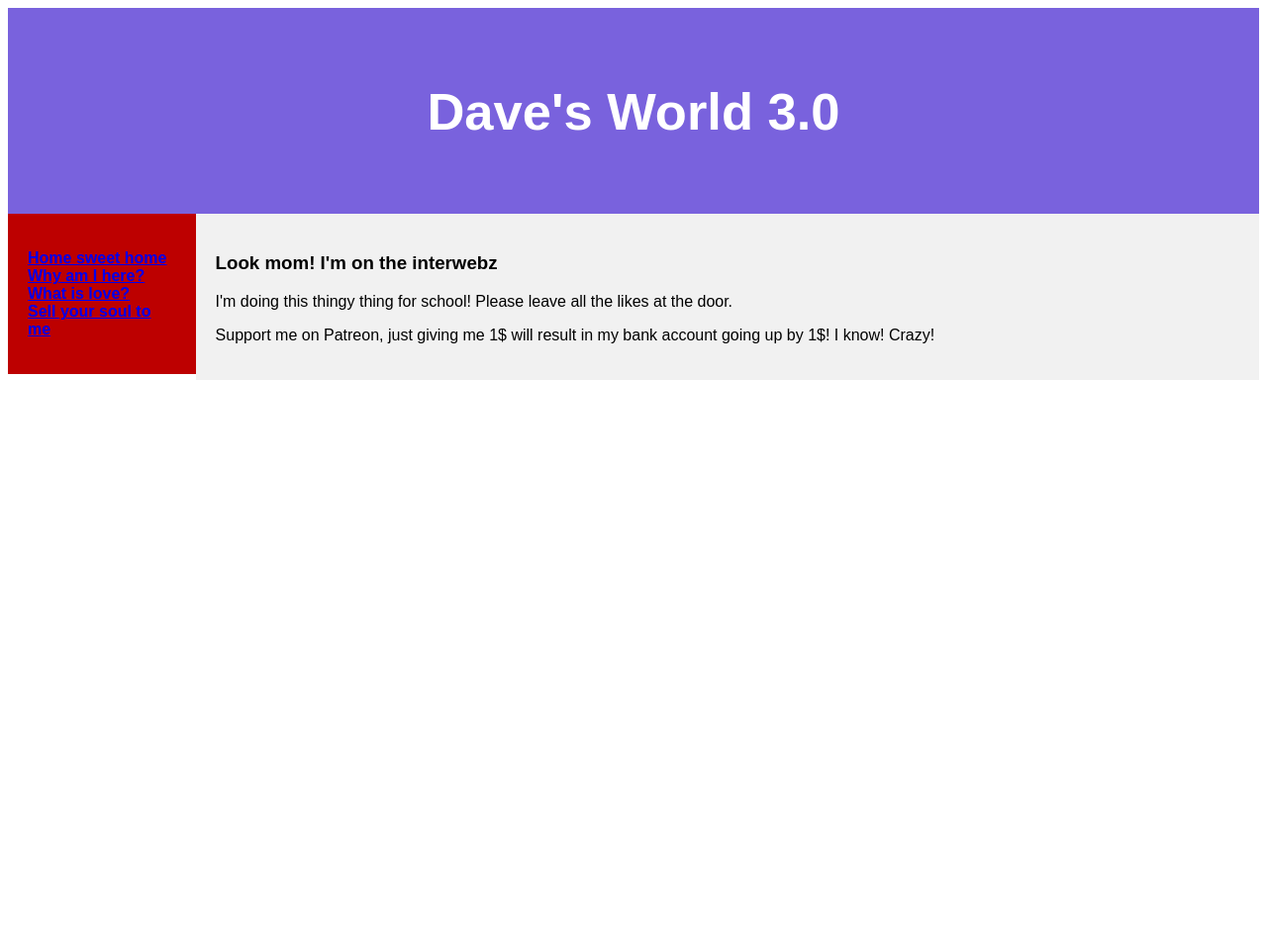
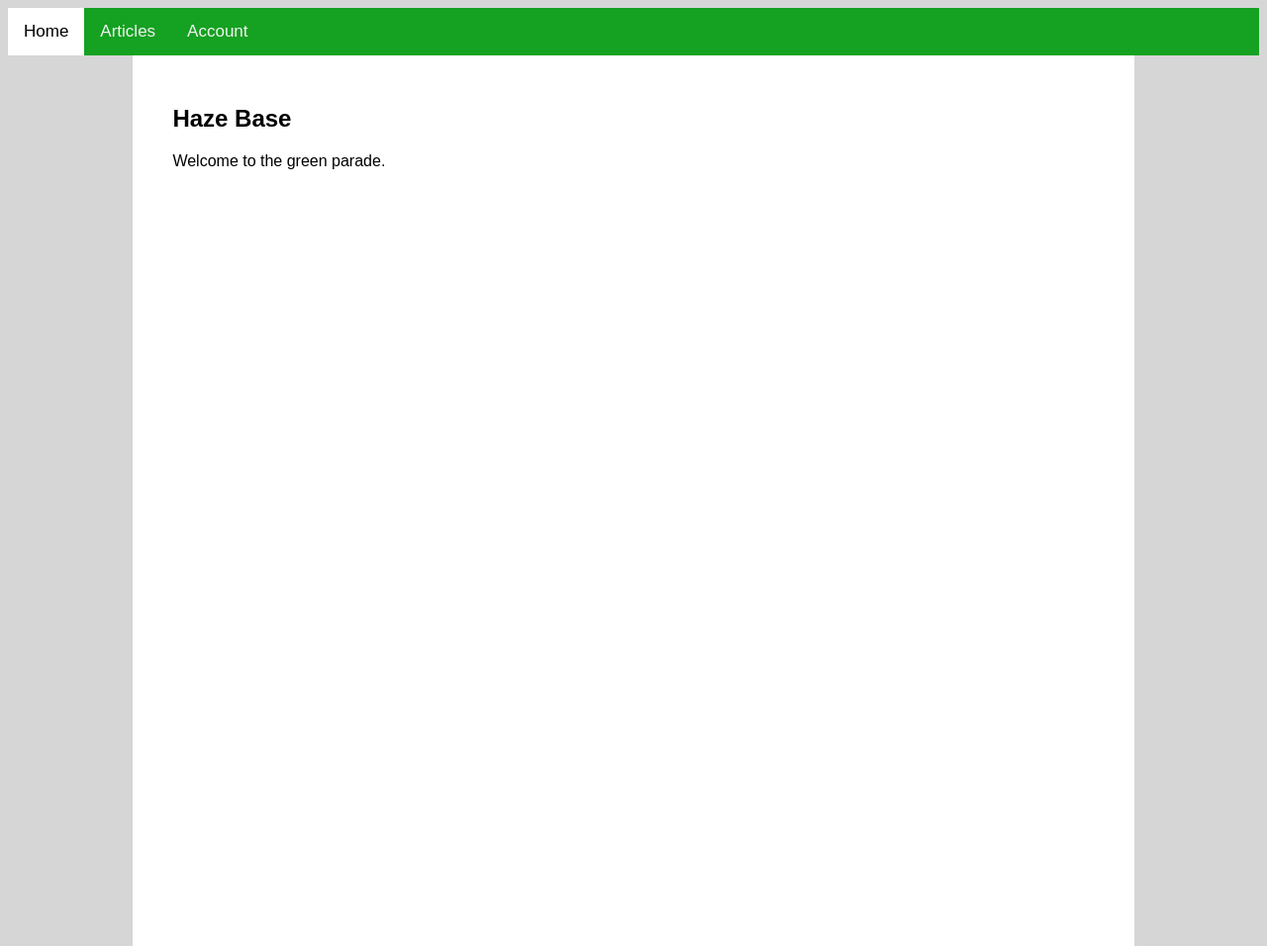
Before and after one commit to DavideFurigay/hazebase-website, a PHP site: page / in a window 1280 px wide. Shown: the whole page at 99% size. Before the commit the page ends 800 px from the top, so only its background shows below. Run offline with PHP 8.4, Linux system fonts and the light colour scheme.

Commit message:
Worked on layout

```diff
--- a/ws-hb/index.html
+++ b/ws-hb/index.html
@@ -1,32 +1,22 @@
 <!DOCTYPE html>
 <html lang="en">
   <head>
-<title>Dave's World 3.0</title>
+    <title>Haze Base</title>
     <meta charset="utf-8">
     <meta name="viewport" content="width=device-width, initial-scale=1">
     <link rel="stylesheet" href="style.css">
   </head>
   <body>
     <header>
-  <h2>Dave's World 3.0</h2>
+      <div class="topnav">
+        <a class="active" href="#home">Home</a>
+        <a href="#news">Articles</a>
+        <a href="#contact">Account</a>
+      </div>
     </header>
-
-<section>
-  <nav>
-    <ul>
-      <li><a href="#" style="font-weight: bold">Home sweet home</a></li>
-      <li><a href="./pages/why.html">Why am I here?</a></li>
-      <li><a href="./pages/what.html">What is love? </a></li>
-      <li><a href="./pages/form.html">Sell your soul to me</a></li>
-    </ul>
-  </nav>
-
     <article>
-    <h1>Look mom! I'm on the interwebz</h1>
-    <p>I'm doing this thingy thing for school! Please leave all the likes at the door.</p>
-    <p>Support me on Patreon, just giving me 1$ will result in my bank account going up by 1$! I know! Crazy! </p>
+      <h1>Haze Base</h1>
+      <p>Welcome to the green parade.</p>
     </article>
-</section>
-
   </body>
 </html>
--- a/ws-hb/style.css
+++ b/ws-hb/style.css
@@ -4,37 +4,26 @@
 
 body {
   font-family: Arial, Helvetica, sans-serif;
+  background-color: #d6d6d6;
 }
 
 header {
-  background-color: rgb(121, 98, 221);
-  padding: 30px;
+  background-color: rgba(29, 158, 46, 0.788);
   text-align: center;
-  font-size: 35px;
+  font-size: 20px;
   color: white;
-}
-
-nav {
-  float: left;
-  width: 15%;
-  background: rgb(189, 0, 0);
-  padding: 20px;
-}
-
-nav ul {
-  list-style-type: none;
-  padding: 0;
-  color: black;
-  font-weight: bold;
-  height: 85%;
+  height: 10%;
 }
 
 article {
   float: left;
-  padding: 20px;
-  width: 85%;
-  height: 85%;
-  background-color: #f1f1f1;
+  padding-left: 40px;
+  padding-top: 30px;
+  margin-left: 10%;
+  margin-right: 10%;
+  width: 80%;
+  height: 900px;
+  background-color: #ffffff;
 }
 
 section:after {
@@ -43,9 +32,26 @@ section:after {
   clear: both;
 }
 
-@media (max-width: 600px) {
-  nav, article {
-    width: 100%;
-    height: 100%;
-  }
+.topnav {
+  overflow: hidden;
+  background-color: rgba(12, 160, 25, 0.836);
 }
+
+.topnav a {
+  float: left;
+  color: #f2f2f2;
+  text-align: center;
+  padding: 14px 16px;
+  text-decoration: none;
+  font-size: 17px;
+}
+
+.topnav a:hover {
+  background-color: rgb(69, 214, 74);
+  color: rgb(255, 255, 255);
+}
+
+.topnav a.active {
+  background-color: rgb(255, 255, 255);
+  color: rgb(0, 0, 0);
+}
```
Also changed, not shown: 2 other files. Lines whose indentation alone changed are shown as unchanged.
